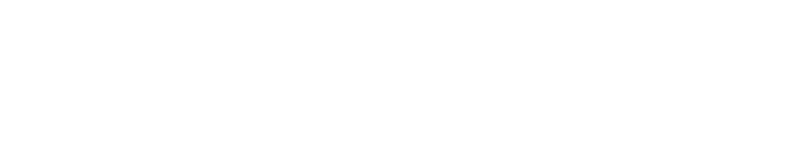
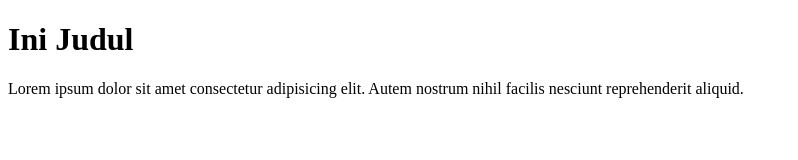
Before and after one commit to ahastarin/wpu-test-2, a plain HTML site: page index.html in a window 1280 px wide. Shown: the whole page, without its empty margins (0-798 px from the left). Drawn offline with Linux system fonts and the light colour scheme.

Commit message:
menambah judul & paragraph

```diff
--- a/index.html
+++ b/index.html
@@ -6,6 +6,7 @@
     <title>Coba git 2</title>
 </head>
 <body>
-
+    <h1>Ini Judul</h1>
+    <p>Lorem ipsum dolor sit amet consectetur adipisicing elit. Autem nostrum nihil facilis nesciunt reprehenderit aliquid.</p>
 </body>
 </html>
```
